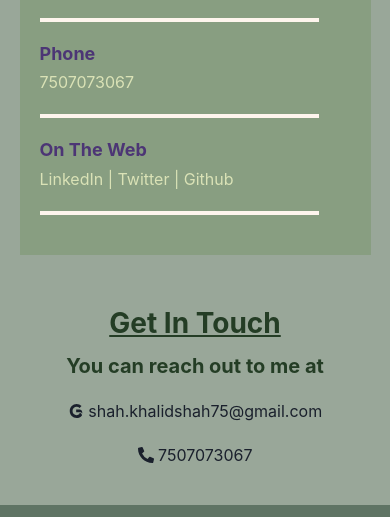
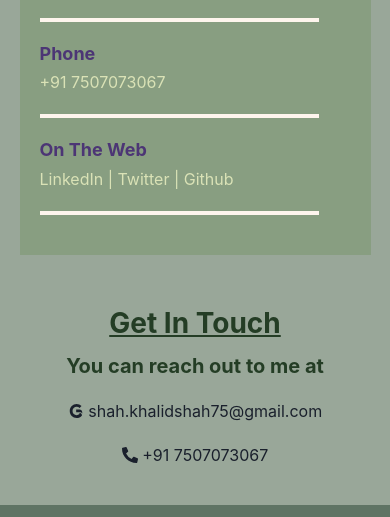
Before and after one commit to Khalidshah12/Khalidshah12.github.io, a React (Create React App) app: page / in a window 390 px wide. Shown: the part 7791-8308 px from the top of the page. Built offline with nearby package versions, Linux system fonts and the light colour scheme.

Commit message:
responsive done

```diff
--- a/src/Components/About/About.module.css
+++ b/src/Components/About/About.module.css
@@ -115,7 +115,7 @@
 
     #myImg {
         width: 100%;
-        height: 60%;
+        height: 50%;
         border-radius: 30px 30px 0px 0px;
     }
 
--- a/src/Components/Contact/Contact.jsx
+++ b/src/Components/Contact/Contact.jsx
@@ -48,7 +48,7 @@
                         <p style={{ color: '#DAE2B6' }}>shah.khalidshah75@gmail.com</p>
                         <div className={style.line}></div>
                         <Heading id={style.contact_head1}>Phone</Heading>
-                        <p style={{ color: '#DAE2B6' }}>7507073067</p>
+                        <p style={{ color: '#DAE2B6' }}>+91 7507073067</p>
                         <div className={style.line}></div>
                         <Heading id={style.contact_head1}>On The Web</Heading>
                         <Box>
--- a/src/Components/Footer/Footer.jsx
+++ b/src/Components/Footer/Footer.jsx
@@ -15,7 +15,7 @@
 
                 <Box display='flex' justifyContent='center' alignItems='center' marginTop='20px'>
                     <FaPhoneAlt />
-                    &nbsp; <p>7507073067</p>
+                    &nbsp; <p>+91 7507073067</p>
                 </Box>
             </Box>
             <Box id={style.footer_mainDiv2}>
```
